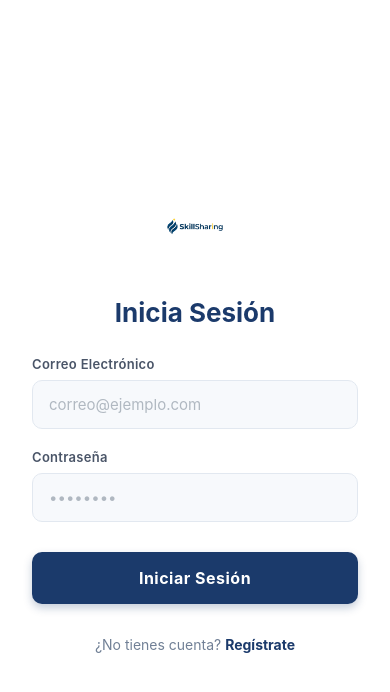
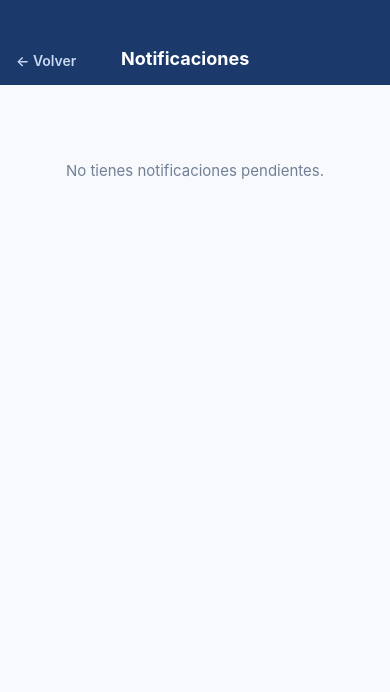
Before and after one commit to GioVxsquez/SkillSharing-IS2, a React Native app in the folder frontend/: screen /Notificaciones in a window 390 px wide. Shown: the top 692 px of the page. Built offline with nearby package versions, Linux system fonts and the light colour scheme; no server answers.

Commit message:
pantalla de notificaciones y registro en AppNavigator

```diff
--- a/frontend/src/navigation/AppNavigator.tsx
+++ b/frontend/src/navigation/AppNavigator.tsx
@@ -13,6 +13,7 @@ import CrearSesionScreen        from '../screens/CrearSesionScreen';
 import InvitacionesScreen       from '../screens/InvitacionesScreen';
 import PerfilScreen             from '../screens/PerfilScreen';
 import InvitarAsistentesScreen  from '../screens/InvitarAsistentesScreen';
+import NotificacionesScreen     from '../screens/NotificacionesScreen';
 
 const Stack = createNativeStackNavigator();
 
@@ -54,6 +55,7 @@ export default function AppNavigator() {
         <Stack.Screen name="Invitaciones"       component={InvitacionesScreen} />
         <Stack.Screen name="InvitarAsistentes"  component={InvitarAsistentesScreen} />
         <Stack.Screen name="Perfil"             component={PerfilScreen} />
+        <Stack.Screen name="Notificaciones"     component={NotificacionesScreen} />
       </Stack.Navigator>
     </NavigationContainer>
   );
--- /dev/null
+++ b/frontend/src/screens/NotificacionesScreen.tsx
@@ -0,0 +1,153 @@
+import React, { useEffect, useState } from 'react';
+import {
+  View, Text, FlatList, TouchableOpacity, StyleSheet,
+  ActivityIndicator, RefreshControl, Alert, StatusBar,
+} from 'react-native';
+import { api } from '../api/config';
+
+// US12, US13: Pantalla de notificaciones
+export default function NotificacionesScreen({ navigation }: any) {
+  const [notificaciones, setNotificaciones] = useState<any[]>([]);
+  const [loading, setLoading]               = useState(true);
+  const [refreshing, setRefreshing]         = useState(false);
+
+  const cargarNotificaciones = async () => {
+    try {
+      const resp = await api.get('/notificaciones');
+      setNotificaciones(resp.data.data || []);
+    } catch {
+      Alert.alert('Error', 'No se pudieron cargar las notificaciones.');
+    } finally {
+      setLoading(false);
+      setRefreshing(false);
+    }
+  };
+
+  useEffect(() => {
+    cargarNotificaciones();
+  }, []);
+
+  const marcarComoVista = async (id: number) => {
+    try {
+      await api.put(`/notificaciones/${id}/ver`);
+      setNotificaciones((prev) =>
+        prev.map((n) => (n.notificacionId === id ? { ...n, visto: true } : n))
+      );
+    } catch {
+      // Ignorar si falla
+    }
+  };
+
+  const marcarTodasComoVistas = async () => {
+    try {
+      await api.put('/notificaciones/marcar-todas');
+      setNotificaciones((prev) => prev.map((n) => ({ ...n, visto: true })));
+      Alert.alert('Éxito', 'Todas las notificaciones fueron marcadas como leídas.');
+    } catch {
+      Alert.alert('Error', 'No se pudieron marcar todas como leídas.');
+    }
+  };
+
+  const renderNotificacion = ({ item }: any) => (
+    <TouchableOpacity
+      style={[styles.card, !item.visto && styles.cardNoLeida]}
+      onPress={() => marcarComoVista(item.notificacionId)}
+      activeOpacity={0.8}
+    >
+      <View style={styles.cardHeader}>
+        <Text style={[styles.cardMensaje, !item.visto && styles.mensajeNoLeido]}>
+          {item.mensaje}
+        </Text>
+        {!item.visto && <View style={styles.dot} />}
+      </View>
+      <Text style={styles.cardFecha}>
+        📅 {item.fechaCreacion ? new Date(item.fechaCreacion).toLocaleString('es-PE') : 'Hace un momento'}
+      </Text>
+    </TouchableOpacity>
+  );
+
+  return (
+    <View style={styles.container}>
+      <StatusBar barStyle="light-content" backgroundColor="#1B3A6B" />
+
+      {/* Header */}
+      <View style={styles.header}>
+        <TouchableOpacity onPress={() => navigation.goBack()}>
+          <Text style={styles.backTexto}>← Volver</Text>
+        </TouchableOpacity>
+        <Text style={styles.headerTitulo}>Notificaciones</Text>
+        {notificaciones.some((n) => !n.visto) ? (
+          <TouchableOpacity onPress={marcarTodasComoVistas}>
+            <Text style={styles.marcarLeidoBtn}>Marcar todo leído</Text>
+          </TouchableOpacity>
+        ) : (
+          <View style={{ width: 80 }} />
+        )}
+      </View>
+
+      {loading ? (
+        <ActivityIndicator size="large" color="#1B3A6B" style={{ marginTop: 40 }} />
+      ) : (
+        <FlatList
+          data={notificaciones}
+          keyExtractor={(item) => String(item.notificacionId)}
+          renderItem={renderNotificacion}
+          contentContainerStyle={styles.lista}
+          refreshControl={
+            <RefreshControl
+              refreshing={refreshing}
+              onRefresh={() => {
+                setRefreshing(true);
+                cargarNotificaciones();
+              }}
+              colors={['#1B3A6B']}
+            />
+          }
+          ListEmptyComponent={
+            <Text style={styles.vacio}>No tienes notificaciones pendientes.</Text>
+          }
+        />
+      )}
+    </View>
+  );
+}
+
+const styles = StyleSheet.create({
+  container: { flex: 1, backgroundColor: '#F7F9FC' },
+  header: {
+    backgroundColor: '#1B3A6B',
+    paddingTop: 48,
+    paddingBottom: 16,
+    paddingHorizontal: 16,
+    flexDirection: 'row',
+    justifyContent: 'space-between',
+    alignItems: 'flex-end',
+  },
+  backTexto: { color: '#C8D8F0', fontSize: 14, fontWeight: '600' },
+  headerTitulo: { color: '#FFFFFF', fontSize: 18, fontWeight: '700' },
+  marcarLeidoBtn: { color: '#FFD700', fontSize: 12, fontWeight: '600' },
+  lista: { padding: 16 },
+  card: {
+    backgroundColor: '#FFFFFF',
+    borderRadius: 12,
+    padding: 16,
+    marginBottom: 12,
+    borderWidth: 1,
+    borderColor: '#E2E8F0',
+    shadowColor: '#1B3A6B',
+    shadowOffset: { width: 0, height: 1 },
+    shadowOpacity: 0.05,
+    shadowRadius: 3,
+    elevation: 2,
+  },
+  cardNoLeida: {
+    backgroundColor: '#E6F4FF',
+    borderColor: '#91CAFF',
+  },
+  cardHeader: { flexDirection: 'row', justifyContent: 'space-between', alignItems: 'flex-start' },
+  cardMensaje: { fontSize: 14, color: '#4A5568', flex: 1, lineHeight: 20 },
+  mensajeNoLeido: { fontWeight: '700', color: '#1A202C' },
+  dot: { width: 8, height: 8, borderRadius: 4, backgroundColor: '#1B3A6B', marginLeft: 8, marginTop: 6 },
+  cardFecha: { fontSize: 11, color: '#718096', marginTop: 8 },
+  vacio: { textAlign: 'center', color: '#718096', marginTop: 60, fontSize: 15 },
+});
```
